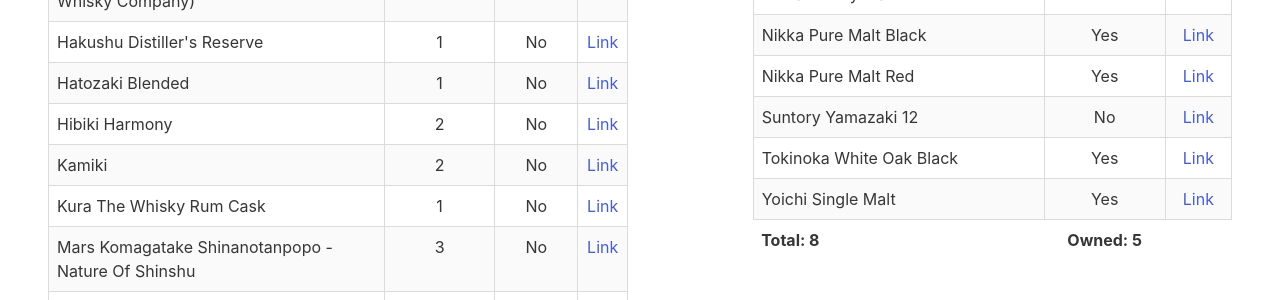
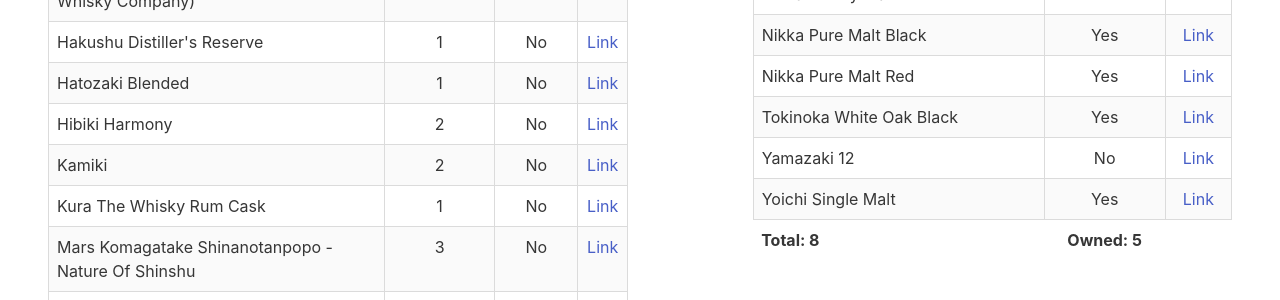
Before and after one commit to grega/whisky, a Jekyll site: the page built from japanese.html, in a window 1280 px wide. Shown: the part 475-775 px from the top of the page. Built offline with Jekyll 4.4.1, drawn with Linux system fonts in a browser that asks for light colours; nearby versions of some CDN libraries.

Commit message:
Update to_try.yml

```diff
--- a/_data/japanese/to_try.yml
+++ b/_data/japanese/to_try.yml
@@ -1,4 +1,4 @@
-- name: Suntory Yamazaki 12
+- name: Yamazaki 12
 - name: Hakushu Single Malt
 - name: Nikka Coffey Malt
   owned: true
```
